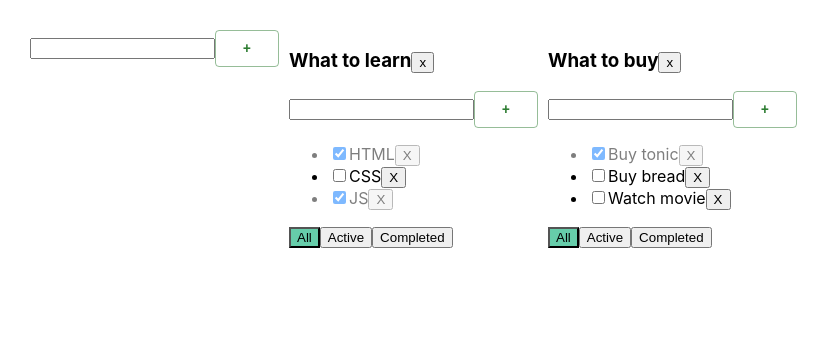
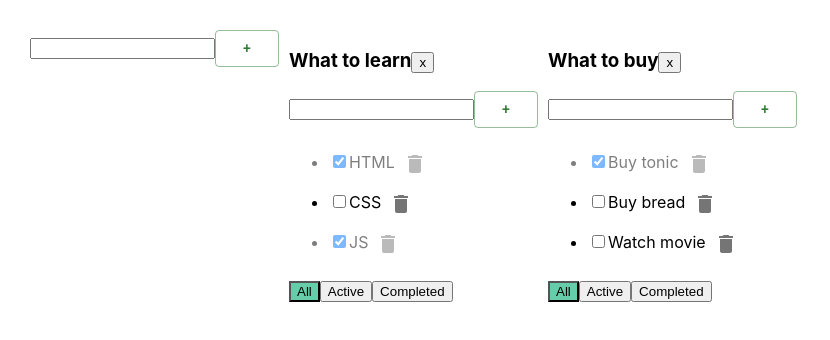
Before and after one commit to dktwho/2-todolist-ts-by-d, a React (Create React App) app: page / in a window 1280 px wide. Shown: the top 340 px of the page, without its empty margins (0-830 px from the left). Built offline with nearby package versions, Linux system fonts and the light colour scheme.

Commit message:
add delete icon

```diff
--- a/src/Todolist.tsx
+++ b/src/Todolist.tsx
@@ -2,6 +2,10 @@
 import {FilterValueType} from "./App";
 import {AddItemForm} from "./AddItemForm";
 import {EditableSpan} from "./EditableSpan";
+
+import { Delete } from "@mui/icons-material";
+import { IconButton } from "@mui/material";
+
 
 export type TasksType = {
     id: string;
@@ -79,7 +83,10 @@
                             <input onChange={onChangeStatus} type="checkbox" checked={el.isDone} readOnly/>
                             {/*<span>{el.title}</span>*/}
                             <EditableSpan title={el.title} onChange={onChangeTitle}/>
-                            <button onClick={onRemoveHandler}>X</button>
+                                <IconButton onClick={onRemoveHandler} >
+                                    <Delete />
+                                </IconButton>
+
                         </li>
                     )
                 })}
```
